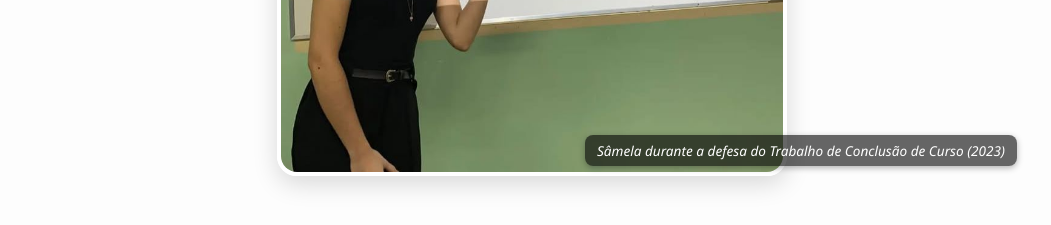
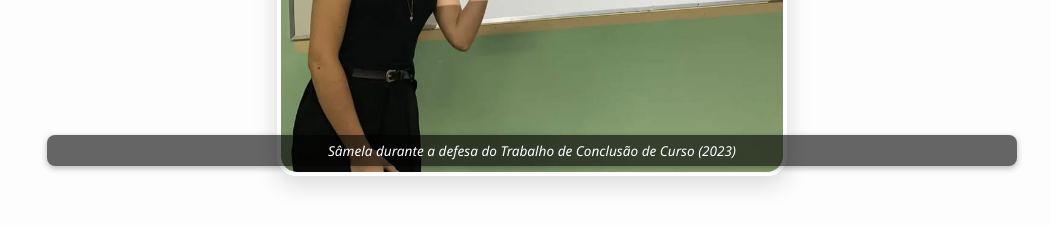
Before and after one commit to manozx69/site-samela, a plain HTML site: page index.html in a window 1280 px wide. Shown: the part 1960-2185 px from the top of the page, without its empty margins (108-1159 px from the left). Drawn offline with nearby package versions, Linux system fonts and the light colour scheme.

Commit message:
quinto commit

```diff
--- a/index.html
+++ b/index.html
@@ -219,7 +219,7 @@
   -ms-hyphens: auto;
 }
 
-/* LEGENDA NAS IMAGENS */
+/* GALERIA COM LEGENDA VISÍVEL COM AOS */
 .gallery {
   display: flex;
   justify-content: center;
@@ -232,6 +232,7 @@
   position: absolute;
   bottom: 10px;
   right: 15px;
+  left: 15px;
   background-color: rgba(0, 0, 0, 0.6);
   color: #fff;
   font-size: 0.85em;
@@ -239,8 +240,27 @@
   border-radius: 8px;
   font-style: italic;
   box-shadow: 0 2px 6px rgba(0,0,0,0.3);
-  max-width: 90%;
-  text-align: right;
+  max-width: calc(100% - 30px);
+  width: auto;
+  text-align: center;
+  opacity: 0;
+  transform: translateY(10px);
+  transition: all 0.6s ease-in-out;
+  word-break: break-word;
+  hyphens: auto;
+}
+
+.gallery[data-aos][data-aos][data-aos].aos-animate .gallery-caption {
+  opacity: 1;
+  transform: translateY(0);
+}
+
+@media screen and (min-width: 768px) {
+  .legenda-imagem {
+    max-width: 70%; /* ou 60%, ajuste como quiser */
+    left: 50%;
+    transform: translateX(-50%);
+  }
 }
 
   </style>
```
